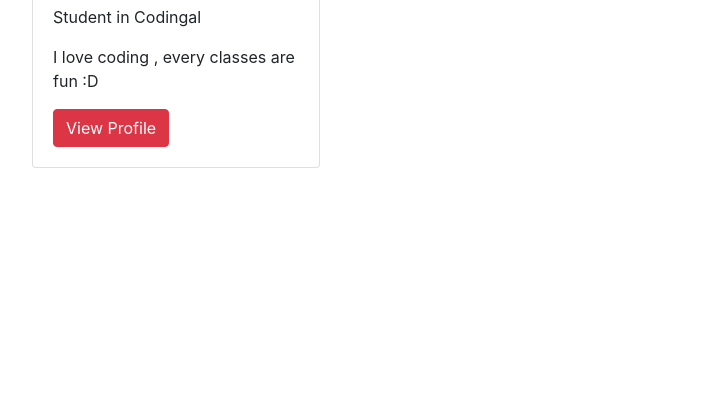
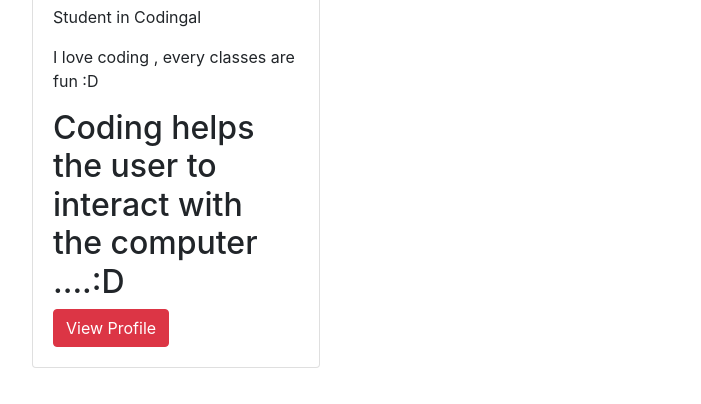
Before and after one commit to Vaishnavsiddhi/Lesson24-1, a plain HTML site: page index.html in a window 1280 px wide. Shown: the part 120-524 px from the top of the page, without its empty margins (53-754 px from the left). Drawn offline with nearby package versions, Linux system fonts and the light colour scheme.

Commit message:
Update index.html

```diff
--- a/index.html
+++ b/index.html
@@ -26,6 +26,7 @@
         <h5>Name ; Vaishnavsiddhi</h5>
        <p>Student in Codingal</p>
 <p>I love coding , every classes are fun :D</p>
+        <h2>Coding helps the user to interact with the computer ....:D</h2>
         <a href="#" class="btn btn-danger">View Profile</a>
         <div>
 </div>
```
